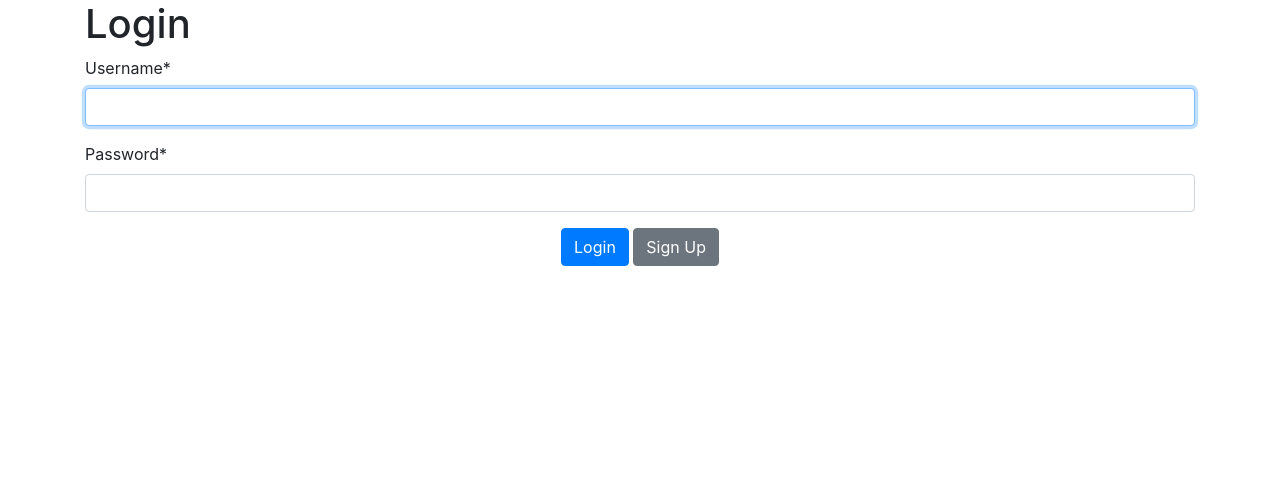
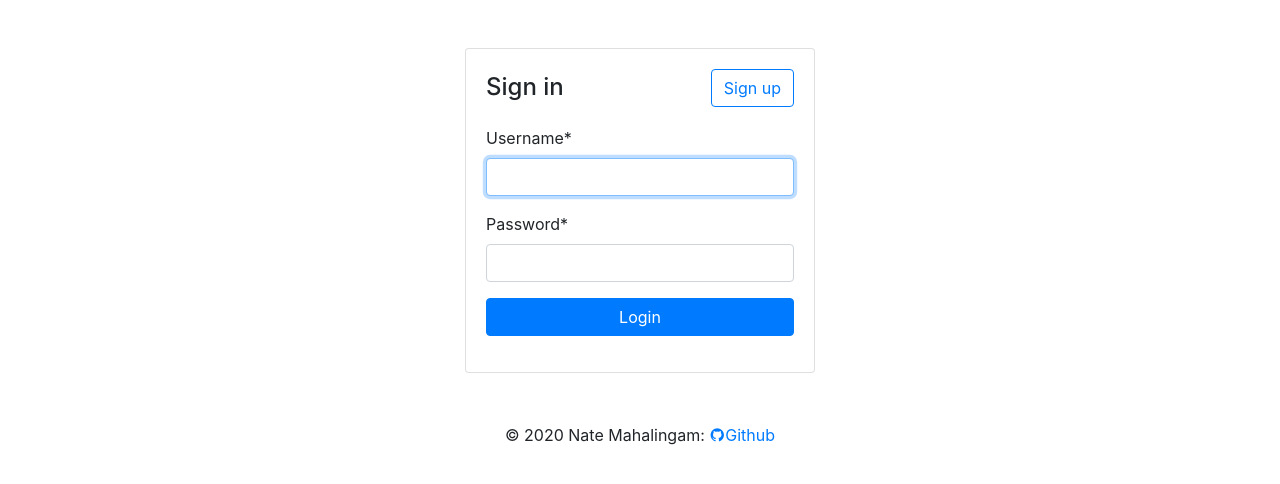
Before and after one commit to natarajan1993/RSS-reader-backstitch, a Django app: page /accounts/login/ in a window 1280 px wide. Shown: the part 56-540 px from the top of the page. Run offline with Django 3.2, Linux system fonts and the light colour scheme; some libraries are stand-ins or nearby versions.

Commit message:
Modified login and signup pages. Restricted access to login and signup after user is authenticated. Added footer

```diff
--- a/rss_reader/main/models.py
+++ b/rss_reader/main/models.py
@@ -1,3 +1,4 @@
+# Full credit to django-feed-reader https://github.com/xurble/django-feed-reader
 from django.db import models
 from django.utils.timezone import utc
 from django.contrib.auth.models import User
--- a/rss_reader/main/templates/main/base.html
+++ b/rss_reader/main/templates/main/base.html
@@ -57,5 +57,11 @@
       </nav>
    {%block content%}
    {%endblock content%}
-</body>
+   <!-- Footer -->
+    <footer class="page-footer font-small blue pt-4">
+      <div class="footer-copyright text-center py-3">© 2020 Nate Mahalingam:
+        <a href="https://github.com/natarajan1993"> <span class="mdi mdi-github"></span>Github</a>
+      </div>
+    </footer>
+  </body>
 </html>
--- a/rss_reader/main/templates/main/home.html
+++ b/rss_reader/main/templates/main/home.html
@@ -137,6 +137,5 @@
         document.getElementById("id_title__icontains").value = ''
         document.getElementById("id_created_0").value = ''
     }
-        //document.getElementById("date_range").innerHTML = 'Date Range'
 </script>
 {% endblock content %}
--- a/rss_reader/main/templates/registration/login.html
+++ b/rss_reader/main/templates/registration/login.html
@@ -3,7 +3,6 @@
 
 {% block content %}
     <div class="container">
-        <h1>Login</h1>
         {% if form.errors %}
             {% for field in form %}
                 {% for error in field.errors %}
@@ -18,15 +17,34 @@
                 </div>
             {% endfor %}
         {% endif %}
-            <form action="{% url 'login' %}" method="post">
-                {% csrf_token %}
-                {{form.username|as_crispy_field}}
-                {{form.password|as_crispy_field}}
-                <div class="container text-center">
-                    <button type="submit" class="btn btn-primary">Login</button>
-                    <a href="{% url 'signup' %}" class="btn btn-secondary">Sign Up</a>
-                </div>
-            </form>
+        <div class="row justify-content-center">
+            <aside class="col-sm-4">
+            <div class="card mt-5">
+                <article class="card-body">
+                    <a href="{% url 'signup' %}" class="float-right btn btn-outline-primary">Sign up</a>
+                    <h4 class="card-title mb-4 mt-1">Sign in</h4>
+                    <form action="{% url 'login' %}" method="post">
+                        {% csrf_token %}
+                        <div class="form-group">
+                            {{form.username|as_crispy_field}}
+                        </div> <!-- form-group// -->
+                        <div class="form-group">
+                            {{form.password|as_crispy_field}}
+                        </div> <!-- form-group// -->
+
+                        <div class="form-group">
+                            <button type="submit" class="btn btn-primary btn-block"> Login  </button>
+                        </div> <!-- form-group// -->
+                    </form>
+                </article>
+            </div> <!-- card.// -->
         </div>
     </div>
+    <style>
+        .card {
+        margin: 0 auto; /* Added */
+        float: none; /* Added */
+        margin-bottom: 10px; /* Added */
+    }
+    </style>
 {% endblock content %}
--- a/rss_reader/main/urls.py
+++ b/rss_reader/main/urls.py
@@ -12,7 +12,7 @@ urlpatterns = [
     path('update/<int:feed_id>', views.update_feed, name='update_feed'),
     path('delete/<int:feed_id>', views.delete_feed, name='delete_feed'),
 
-    path('accounts/login/', auth_views.LoginView.as_view(),{'template_name':'login.html'}, name='login'),
+    path('accounts/login/', auth_views.LoginView.as_view(redirect_authenticated_user=True),{'template_name':'login.html'}, name='login'),
     path('accounts/logout/', auth_views.LogoutView.as_view(),{'next_page':'home'}, name='logout'),
     path('accounts/signup/', views.signup_view, name="signup"),
 
```
Also changed, not shown: rss_reader/main/templates/main/landing.html (+0 -12 lines), rss_reader/main/templates/main/signup.html (+25 -6 lines), rss_reader/main/views.py (+12 -0 lines).
